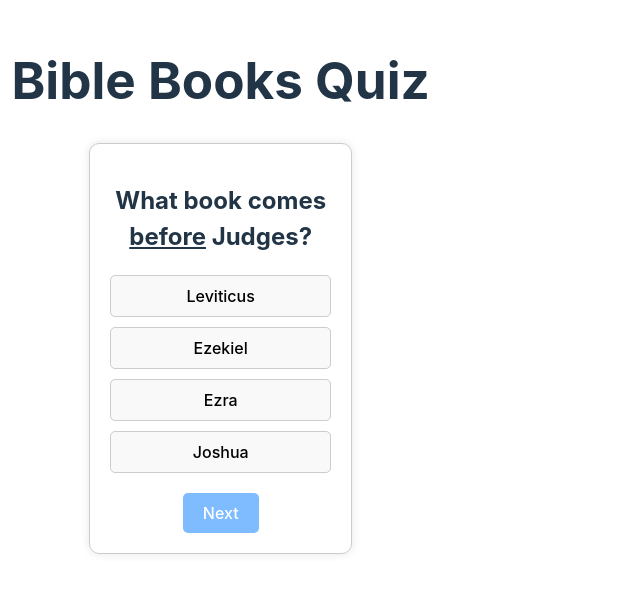
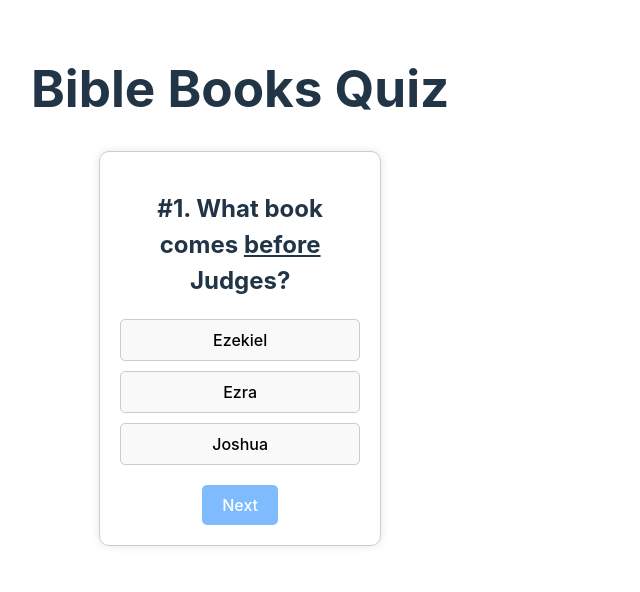
Before and after one commit to justinrolston/bible-quiz-app, a React (Vite) app: page / in a window 1280 px wide. Shown: the part 114-706 px from the top of the page, without its empty margins (0-640 px from the left). Built offline with nearby package versions, Linux system fonts and the light colour scheme; the HTML template or start-up script is replaced by a standard one.

Commit message:
Added question numbering

```diff
--- a/src/App.jsx
+++ b/src/App.jsx
@@ -3,7 +3,7 @@ import Quiz from "./components/Quiz/Quiz.jsx";
 import { generateQuestions } from "./components/Quiz/utils/generateQuestions.js";
 
 function App() {
-  const questions = generateQuestions(3);
+  const questions = generateQuestions(10);
 
   return (
     <div className="App">
--- a/src/components/Quiz/Quiz.jsx
+++ b/src/components/Quiz/Quiz.jsx
@@ -17,7 +17,6 @@ const Quiz = ({ questions }) => {
     }
 
     if (!isLastQuestion) {
-      // Set a limit for the number of questions
       setCurrentQuestionIndex((nextQuestionIndex) => nextQuestionIndex + 1);
       setSelectedOption(null);
     } else {
@@ -34,7 +33,7 @@ const Quiz = ({ questions }) => {
         options={options}
         selectedOption={selectedOption}
         isLastQuestion={isLastQuestion}
-        numberOfQuestions={numberOfQuestions}
+        currentQuestionIndex={currentQuestionIndex}
         onOptionClick={setSelectedOption}
         onNextQuestion={handleNextQuestion}
       />
--- a/src/components/Quiz/QuizQuestion.jsx
+++ b/src/components/Quiz/QuizQuestion.jsx
@@ -2,7 +2,11 @@ export default function QuizQuestion(props) {
   return (
     <div className="quiz-container">
       <div className="question-section">
-        <h2 dangerouslySetInnerHTML={{ __html: props.question }}></h2>
+        <h2
+          dangerouslySetInnerHTML={{
+            __html: `#${props.currentQuestionIndex + 1}. ${props.question}`,
+          }}
+        ></h2>
       </div>
       <div className="options-section">
         {props.options.map((option, index) => (
--- a/src/components/Quiz/utils/generateQuestions.js
+++ b/src/components/Quiz/utils/generateQuestions.js
@@ -1,6 +1,6 @@
 import bibleBooks from "../../Data/bibleBooks";
 
-export function generateQuestions(numberOfQuestions) {
+export function generateQuestions(numberOfQuestions, numberOfOptions = 2) {
   const questions = [];
 
   for (let index = 0; index < numberOfQuestions; index++) {
@@ -34,7 +34,7 @@ export function generateQuestions(numberOfQuestions) {
       .filter((b) => b !== answer)
       .sort(() => 0.5 - Math.random());
 
-    const options = [answer, ...optionsPool.slice(0, 3)].sort(
+    const options = [answer, ...optionsPool.slice(0, numberOfOptions)].sort(
       () => 0.5 - Math.random()
     );
 
```
